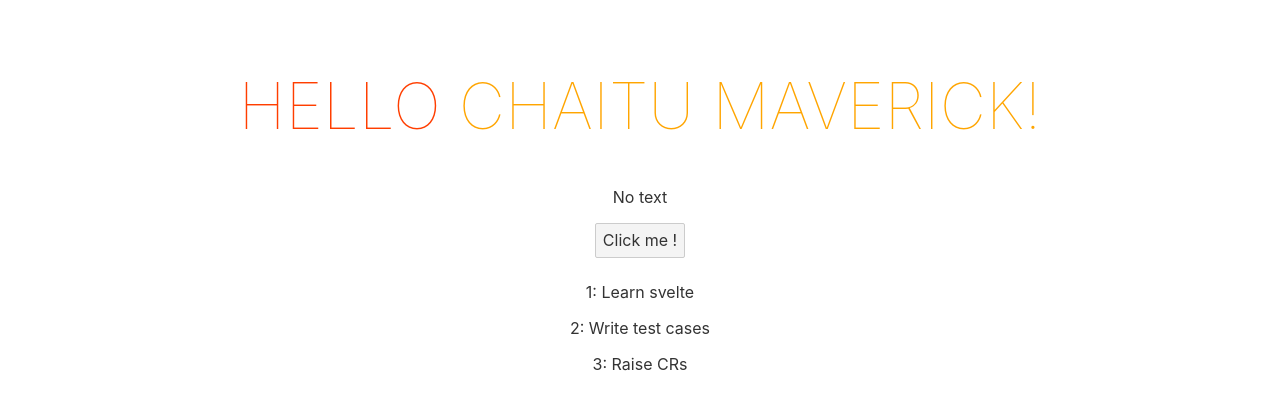
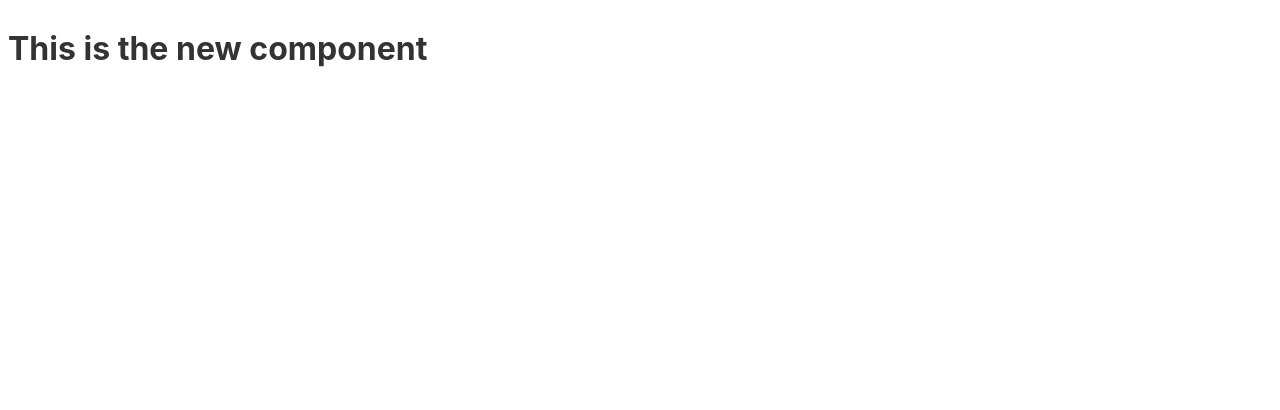
Before and after one commit to ChaitanyaVSH/svelte-feedback-app, a Svelte app: page / in a window 1280 px wide. Shown: the top 410 px of the page. Built offline with nearby package versions, Linux system fonts and the light colour scheme.

Commit message:
Basics clean up and package setup for app

```diff
--- /dev/null
+++ b/src/Main.svelte
@@ -0,0 +1 @@
+<h1>This is the new component</h1>
--- a/src/main.js
+++ b/src/main.js
@@ -1,6 +1,6 @@
-import App from './App.svelte';
+import Main from './Main.svelte';
 
-const app = new App({
+const app = new Main({
 	target: document.body
 });
 
```
